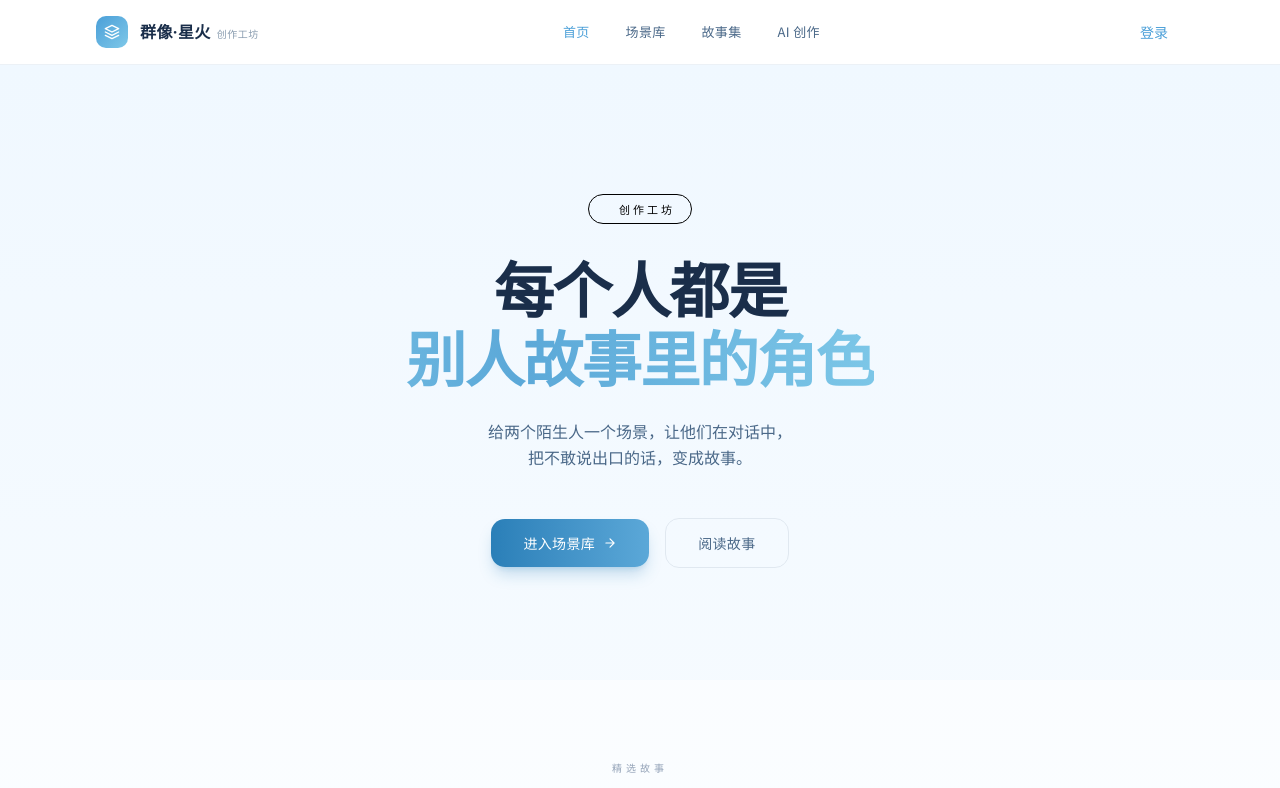
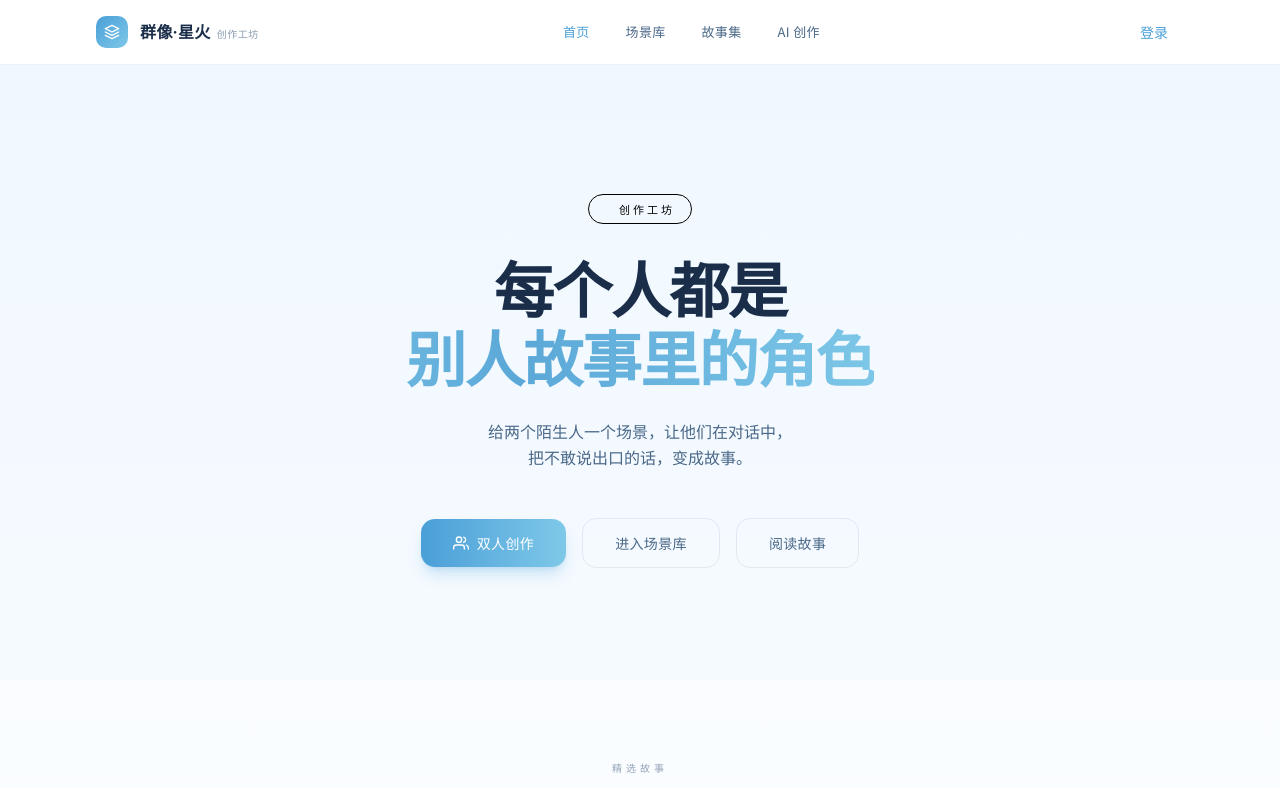
Before and after one commit to qunxiang-xinghuo/qunxiang-xinghuo, a Next.js app: page / in a window 1280 px wide. Shown: the top 788 px of the page. Built offline with nearby package versions, Linux system fonts and the light colour scheme; no server answers.

Commit message:
feat: 在首页添加双人创作入口按钮

```diff
--- a/src/app/page.tsx
+++ b/src/app/page.tsx
@@ -35,13 +35,22 @@ export default function HomePage() {
           {/* CTA Buttons */}
           <div className="flex flex-col sm:flex-row items-center justify-center gap-4 mt-12 opacity-0 animate-fade-in-up delay-300">
             <Link
+              href="/room/create"
+              className="group px-8 py-3.5 bg-gradient-to-r from-[#4A9FD8] to-[#7EC8E8] text-white text-sm font-medium tracking-wide rounded-xl transition-all duration-300 shadow-lg shadow-[#4A9FD8]/25 hover:shadow-xl hover:shadow-[#4A9FD8]/35 hover:-translate-y-0.5 flex items-center gap-2"
+            >
+              <svg width="16" height="16" viewBox="0 0 24 24" fill="none" stroke="currentColor" strokeWidth="2" strokeLinecap="round" strokeLinejoin="round">
+                <path d="M17 21v-2a4 4 0 0 0-4-4H5a4 4 0 0 0-4 4v2" />
+                <circle cx="9" cy="7" r="4" />
+                <path d="M23 21v-2a4 4 0 0 0-3-3.87" />
+                <path d="M16 3.13a4 4 0 0 1 0 7.75" />
+              </svg>
+              双人创作
+            </Link>
+            <Link
               href="/scenes"
-              className="group px-8 py-3.5 bg-gradient-to-r from-[#2A7FB8] to-[#5BA8D8] text-white text-sm font-medium tracking-wide rounded-xl transition-all duration-300 shadow-lg shadow-[#2A7FB8]/25 hover:shadow-xl hover:shadow-[#2A7FB8]/35 hover:-translate-y-0.5 flex items-center gap-2"
+              className="px-8 py-3.5 border border-border text-ink-secondary text-sm font-medium tracking-wide rounded-xl hover:border-brand-blue/40 hover:text-brand-blue hover:bg-brand-blue/5 transition-all duration-300"
             >
               进入场景库
-              <svg width="14" height="14" viewBox="0 0 24 24" fill="none" stroke="currentColor" strokeWidth="2" strokeLinecap="round" strokeLinejoin="round" className="transition-transform group-hover:translate-x-0.5">
-                <path d="M5 12h14M12 5l7 7-7 7" />
-              </svg>
             </Link>
             <Link
               href="/stories"
```
